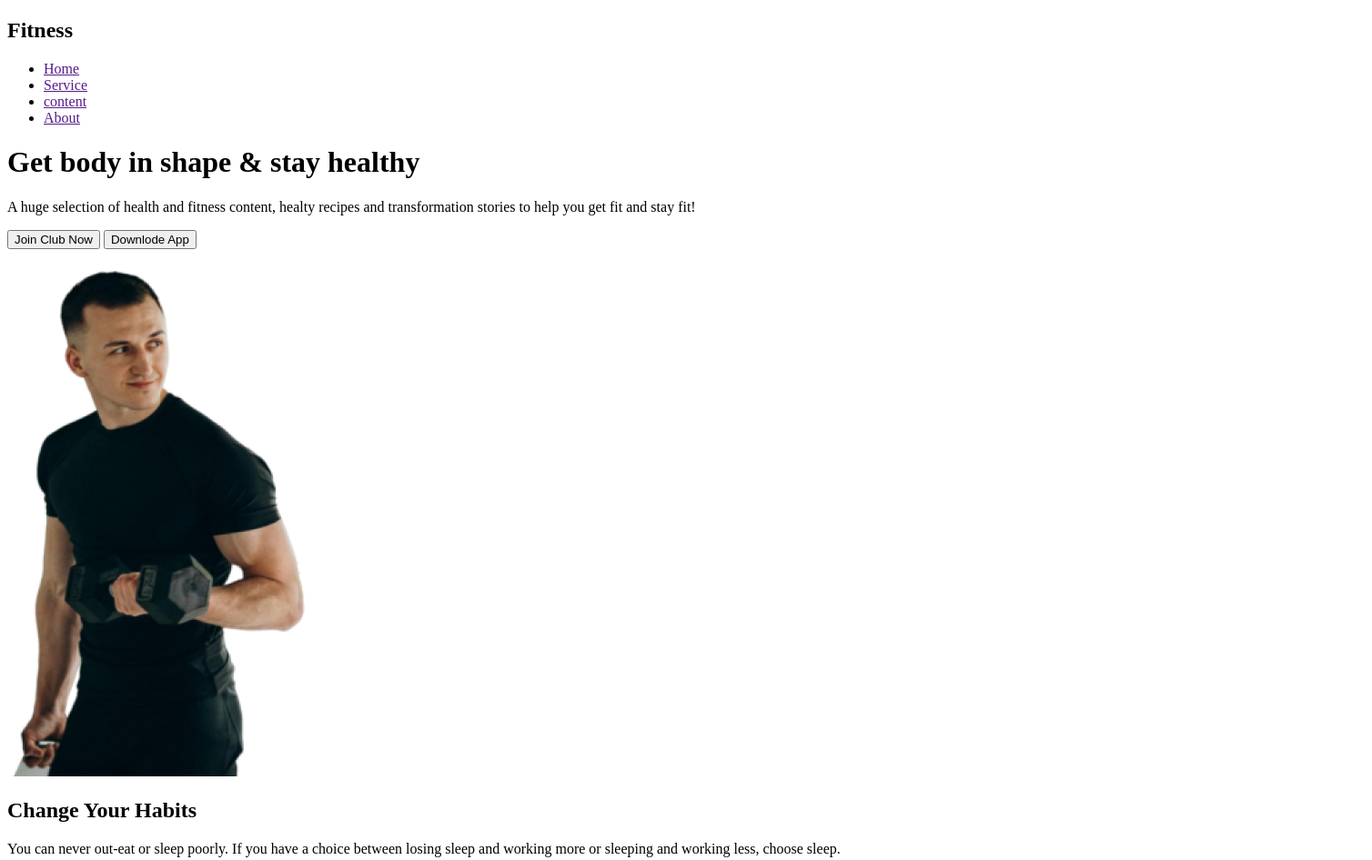
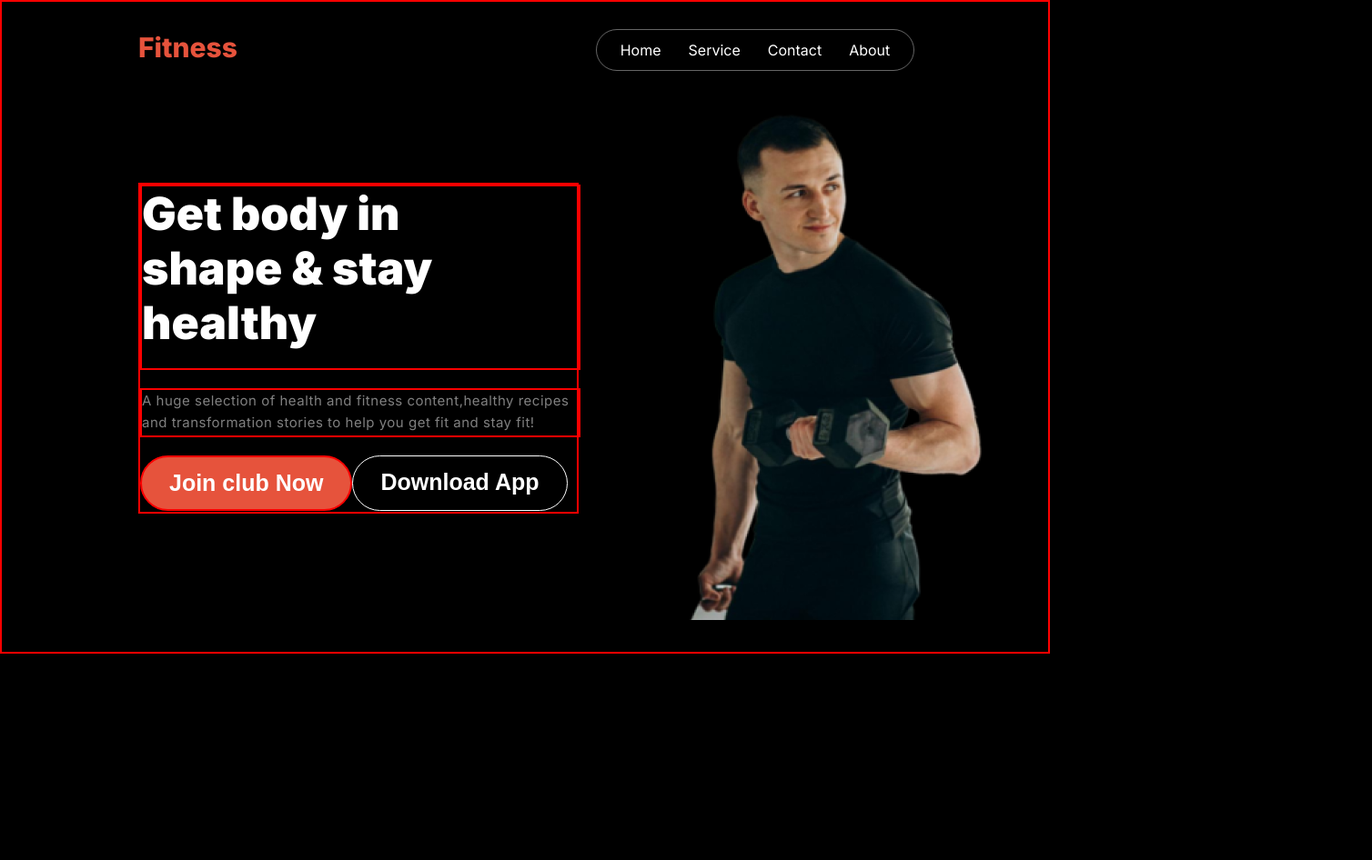
Before and after one commit to shakhawat2323/Assignment-2, a plain HTML site: page index.html in a window 1280 px wide. Shown: the top 946 px of the page at 91% size, 1508 px wide, since content can reach past the window. After the commit the page ends 800 px from the top, so only its background shows below. Drawn offline with Linux system fonts and the light colour scheme.

Commit message:
hedar section done

```diff
--- a/desktop.css
+++ b/desktop.css
@@ -0,0 +1,161 @@
+@import url('https://fonts.googleapis.com/css2?family=Inter:wght@100..900&display=swap');
+body{
+    font-family: "Inter", sans-serif;
+    background-color:black;
+    color:white;
+}
+*{
+    margin:0;
+    padding:0;
+}
+
+
+
+
+/* navbar start */
+.main-continer{
+    border:2px solid red;
+    position: absolute;
+    width: 1150px;
+    height:715px;
+    left:0;
+    right:0;
+    /* margin-top:20px; */
+}
+.nav-title{
+    /* border:2px solid red; */
+    position: absolute;
+    width: 900px;
+    height:46px;
+    display:flex;
+    justify-content: space-between;
+    align-items: center;
+    left:150px;
+    top:30px;
+    padding:0px;
+
+
+
+}
+.navbar-title{
+    position: static;
+    font-family: Inter;
+    width: 132px;
+    height: 43px;
+    color:rgb(230,83,60);
+    font-size: 30px;
+    font-weight: 800;
+    line-height: 120%;
+    text-align: left;
+
+}
+.navbar-container-ul{
+
+    display:flex;
+    flex-direction: row;
+    justify-content: center;
+
+
+    list-style: none;
+
+    gap:30px;
+
+
+}
+.navbar-row-positon{
+    display: flex;
+    flex-direction: row;
+    justify-content: center;
+    align-items: center;
+
+    box-sizing: border-box;
+    border:1px solid rgba(255, 255, 255, 0.397);
+    border-radius: 39px;
+    width: 350px;
+    height: 46px;
+
+    position: absolute;
+    right: 47px;
+
+}
+
+.continer-titile{
+    border:2px solid red;
+    position:absolute;
+    width:480px;
+    height: 360px;
+    left: 150px;
+    top:199px;
+}
+.continer-text-title{
+    border:2px solid red;
+    position: static;
+    width: 480px;
+    height: 200px;
+    color:rgb(255,255,255);
+    font-size:50px;
+    font-weight: 900;
+    letter-spacing: 0%;
+    text-align: left;
+
+}
+.text-description{
+    border:2px solid red;
+    position: static;
+    width: 480px;
+    height: 50px;
+    color:rgba(255,255,255,0.5);
+    font-size: 15px;
+    font-weight: 400;
+    line-height: 24px;
+    letter-spacing: 0.5px;
+    text-align: left;
+    margin-top: 20px;
+    margin-bottom: 20px;
+
+
+}
+.btn-primary{
+    display: flex;
+}
+.btn-join-club-now-style{
+    border:2px solid red;
+    position: static;
+    /* width: 131px;
+    height: 22px; */
+    font-size: 25px;
+    font-weight: 600;
+     display: flex;
+    flex-direction: row;
+    justify-content: center;
+    align-items: flex-start;
+    padding:14px 30px 14px 30px;
+    text-align: left;
+    background:rgb(230,83,60);
+    color:rgb(255,255,255);
+    border-radius: 42px;
+
+}
+.btn-Download-App{
+    border:1px solid rgb(255, 255, 255);
+    position:static;
+    font-size: 25px;
+    font-weight: 600;
+    display: flex;
+   flex-direction: row;
+   justify-content: center;
+   align-items: flex-start;
+   padding:14px 30px 14px 30px;
+   background-color: black;
+   text-align: left;
+   color:rgb(255,255,255);
+   border-radius: 42px;
+
+}
+.banner-image{
+    position:absolute;
+    width: 300px;
+    height: 480px;
+    left:750px;
+    top:100px;
+}
--- a/index.html
+++ b/index.html
@@ -7,99 +7,47 @@
     <title>Assignment-2</title>
 </head>
 <body>
-    <header di="header-section">
-        <nav class="navbar">
-            <h1>Fitness</h1>
-            <ul >
-                <li><a class="btn-home-style" href="">Home</a></li>
-                <li><a class="nav-link" href="">Service</a></li>
-                <li><a class="nav-link" href="">content</a></li>
-                <li><a class="nav-link"  href="">About</a></li>
+    <header class="main-continer">
+        <nav class="navbar-container">
+            <div class="nav-title">
+                <h1 class="navbar-title">Fitness</h1>
+                <div class="navbar-row-positon">
+                    <ul class="navbar-container-ul">
+                        <li class="navbar-list-itme">Home</li>
+                        <li class="navbar-list-itme">Service</li>
+                        <li class="navbar-list-itme">Contact</li>
+                        <li class="navbar-list-itme">About</li>
 
-
-
-            </ul>
-        </nav>
-        <div class="banner-container">
-            <div class="banner-title">
-                <h1>Get body in
-                    <span>shape</span> & stay
-                    healthy</h1>
-                    <p>A huge selection of health and fitness content, healty recipes and transformation stories to help you get fit and stay fit!</p>
-                <div class="banner">
-                    <button class="btn-join-clube-now">
-                        Join Club Now
-
-                    </button>
-                    <button class="downlode">
-                        Downlode App
-
-                    </button>
-
+                    </ul>
                 </div>
-
-            </div>
-            <div class="image-section">
-                <img src="images/Images 2.png" alt="">
 
 
             </div>
 
+        </nav>
+        <div class="hedar-section">
+            <div class="continer-titile">
+                <h3 class="continer-text-title">Get body in <br> shape & stay <br> healthy</h3>
+                <p class="text-description">A huge selection of health and fitness content,healthy recipes and transformation stories to help you get fit and stay fit!</p>
+                <div class="btn-primary">
+                    <button class="btn-join-club-now-style">Join club Now</button>
+                    <button class="btn-Download-App">Download App</button>
+                </div>
+            </div>
+            <div class="banner-image">
+                <img class="banner-image1" src="images/Images 2.png" alt="">
+
+            </div>
         </div>
+
 
     </header>
     <main>
-        <section class="change-habits-container">
-            <div class="change-habits-title">
-                <h1>Change Your Habits</h1>
-                <p class="text-descrption">
-                    You can never out-eat or sleep poorly.
-                     If you have a choice between losing sleep and working more or
-                     sleeping and working less, choose sleep.</p>
-            </div>
-            <div class="image-container">
-                <div class="image-box">
-                    <img class="box-image" src="images/image 3.png" alt="">
-                    <h3 class="box-image-title">Movement</h3>
-                    <p class="box-discription">We believe fitness should be<br>
-                         accessible to everyone</p>
-
-                </div>
-                <div class="image-box">
-                    <img class="box-image" src="images/image 2.png" alt="">
-                    <h3 class="box-image-title">Time</h3>
-                    <p class="box-discription">We believe fitness should be<br>
-                        accessible to everyone</p>
-                </div>
-                <div class="image-box">
-                    <img class="box-image" src="images/image 4.png" alt="">
-                    <h3 class="box-image-title">Practice</h3>
-                    <p class="box-discription">We believe fitness should be<br>
-                        accessible to everyone</p>
-                </div>
-                <div class="image-box">
-                    <img class="box-image" src="images/image 5.png" alt="">
-                    <h3 class="box-image-title">Weight Loss</h3>
-                    <p class="box-discription"> We believe fitness should be<br>
-                        accessible to everyone </p>
-                </div>
-            </div>
-        </section>
-        <section class="run-containar">
-            <div class="run-titile">
-                <h3 class="run-titile-name">Run an Extra Mile Easily</h3>
-                <p>Lorem ipsum dolor, sit amet consectetur adipisicing elit. Doloremque nobis eius laboriosam excepturi error similique, accusamus at! Expedita, a reiciendis!</p>
-                <button class="btn-Join-now"><a class="btn-Join-now" href="">Join Now</a></button>
-
-            </div>
-            <div class="run-image">
-                <img class="run-image01" src="images/run.jpg" alt="">
-
-            </div>
-
-        </section>
 
     </main>
+    <footer>
+
+    </footer>
 
 </body>
 </html>
```
